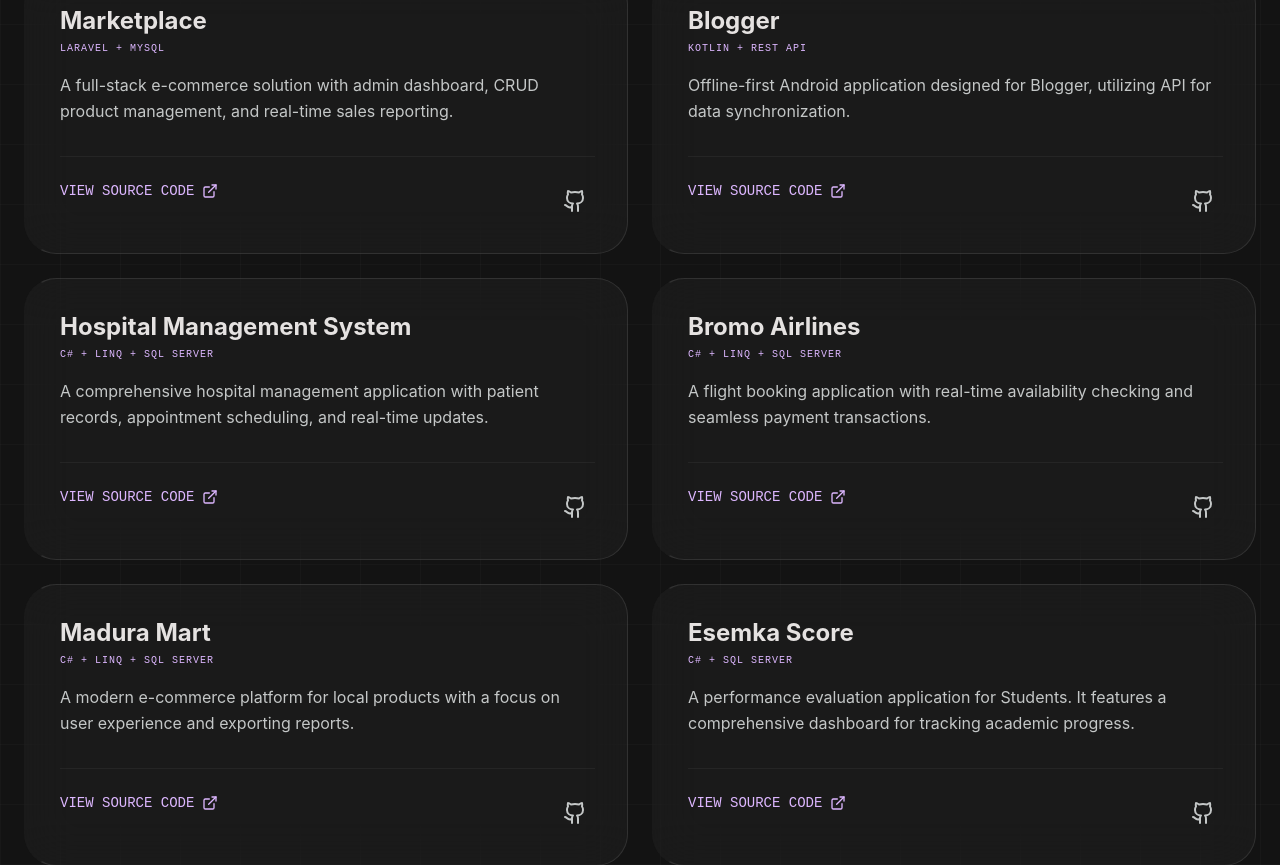
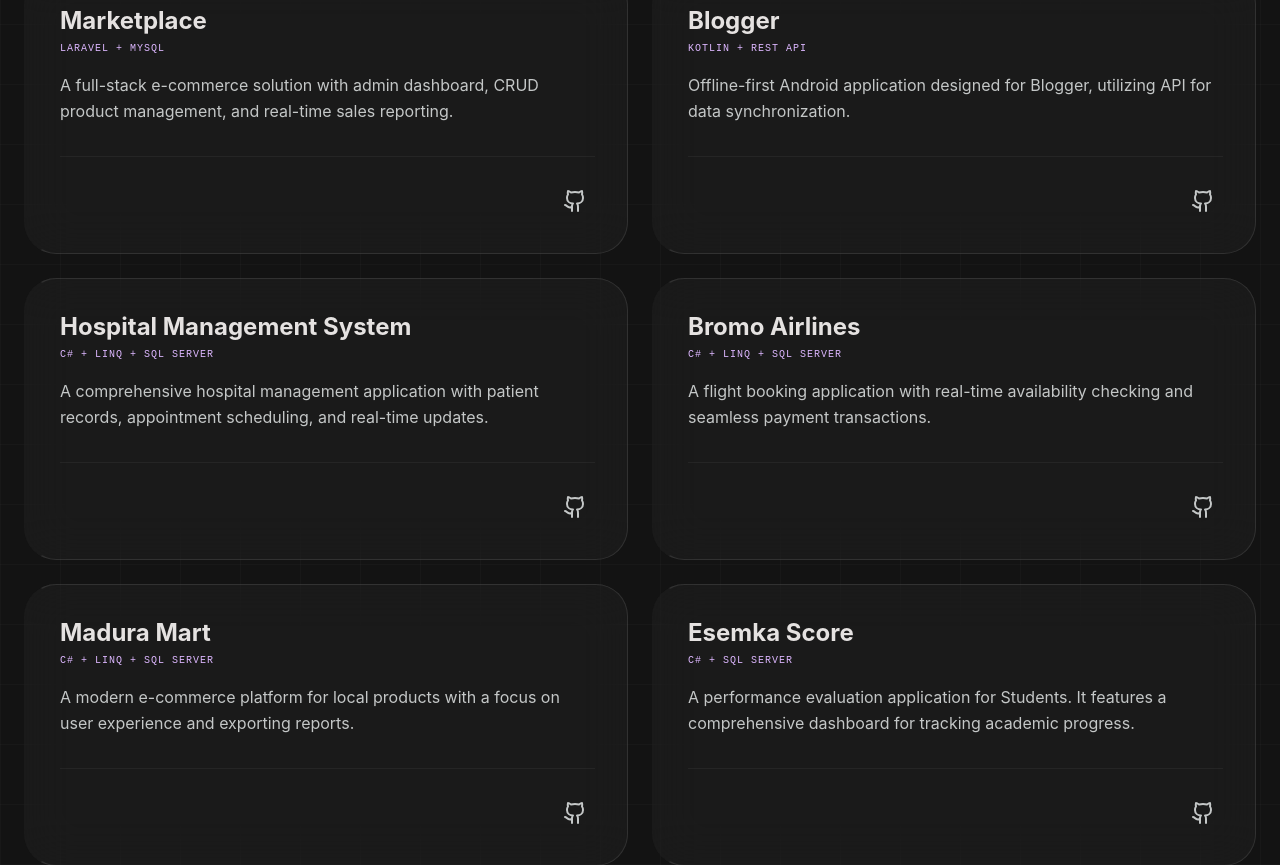
Before and after one commit to Chizuyu/Portofolio-V1, a React (Vite) app: page / in a window 1280 px wide. Shown: the part 1836-2701 px from the top of the page. Built offline with nearby package versions, Linux system fonts and the light colour scheme.

Commit message:
Update Project section: Github Icon

```diff
--- a/src/App.tsx
+++ b/src/App.tsx
@@ -503,18 +503,7 @@ export default function App() {
                 </div>
 
                 <div className="mt-8 pt-6 border-t border-white/5">
-                  <div className="flex justify-between items-start">
-                    <motion.a
-                      href={project.githubUrl}
-                      target="_blank"
-                      rel="noopener noreferrer"
-                      whileHover={{ x: 5 }}
-                      className="flex items-center gap-2 text-sm font-mono text-secondary group/link w-fit"
-                    >
-                      VIEW SOURCE CODE
-                      <ExternalLink className="w-4 h-4 group-hover/link:translate-x-1 group-hover/link:-translate-y-1 transition-transform" />
-                    </motion.a>
-
+                  <div className="flex justify-end items-center w-full">
                     <motion.a
                       href={project.githubUrl}
                       target="_blank"
```
